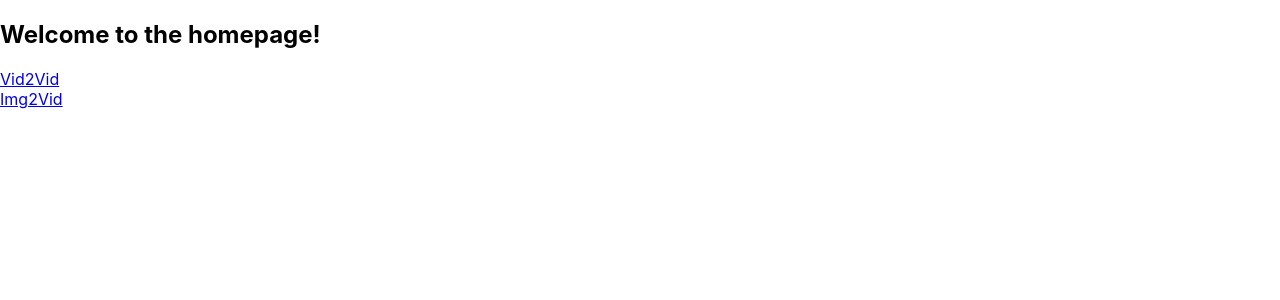
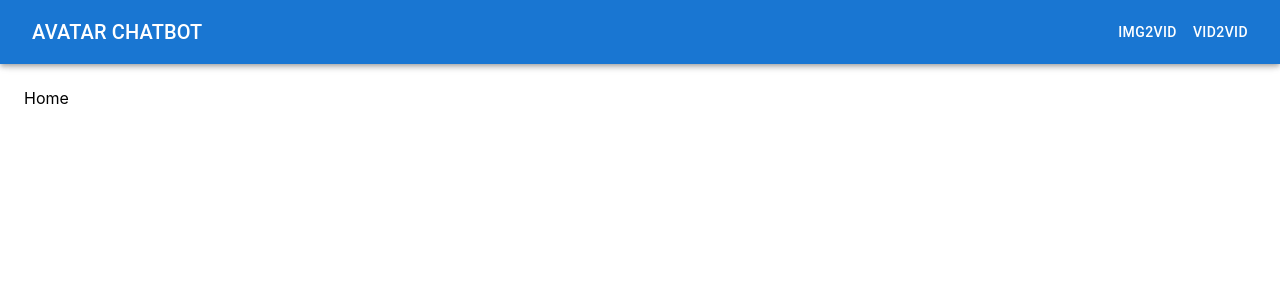
Before and after one commit to UoA-CARES-Student/AvatarChatBot, a React (Create React App) app in the folder client/: page / in a window 1280 px wide. Shown: the top 300 px of the page. Built offline with nearby package versions, Linux system fonts and the light colour scheme.

Commit message:
Cleaned up UI & move OpenAI api key into dotenv file (#13)

```diff
--- a/client/package.json
+++ b/client/package.json
@@ -4,6 +4,9 @@
   "private": true,
   "proxy": "http://10.104.144.222:5000",
   "dependencies": {
+    "@emotion/react": "^11.10.4",
+    "@emotion/styled": "^11.10.4",
+    "@mui/material": "^5.10.10",
     "@testing-library/jest-dom": "^5.16.4",
     "@testing-library/react": "^13.3.0",
     "@testing-library/user-event": "^13.5.0",
--- a/client/src/App.js
+++ b/client/src/App.js
@@ -1,23 +1,127 @@
 import './App.css';
-import React from 'react';
 import {
   Routes,
   Route,
+  Link
 } from "react-router-dom";
+import * as React from 'react';
+import PropTypes from 'prop-types';
+import AppBar from '@mui/material/AppBar';
+import Box from '@mui/material/Box';
+import Divider from '@mui/material/Divider';
+import Drawer from '@mui/material/Drawer';
+import IconButton from '@mui/material/IconButton';
+import List from '@mui/material/List';
+import ListItem from '@mui/material/ListItem';
+import ListItemButton from '@mui/material/ListItemButton';
+import ListItemText from '@mui/material/ListItemText';
+import Toolbar from '@mui/material/Toolbar';
+import Typography from '@mui/material/Typography';
+import Button from '@mui/material/Button';
 import Home from './pages/Home/Home';
 import Vid2Vid from './pages/Vid2Vid/Vid2Vid';
 import Img2Vid from './pages/Img2Vid/Img2Vid';
 
+const drawerWidth = 240;
+const navItems = ['Img2Img', 'Vid2Vid'];
 
-export const App = () => {
+function App(props) {
+  const { window } = props;
+  const [mobileOpen, setMobileOpen] = React.useState(false);
+
+  const handleDrawerToggle = () => {
+    setMobileOpen(!mobileOpen);
+  };
+
+  const drawer = (
+    <Box onClick={handleDrawerToggle} sx={{ textAlign: 'center' }}>
+      <Typography variant="h6" sx={{ my: 2 }}>
+        MUI
+      </Typography>
+      <Divider />
+      <List>
+        {navItems.map((item) => (
+          <ListItem key={item} disablePadding>
+            <ListItemButton sx={{ textAlign: 'center' }}>
+              <ListItemText primary={item} />
+            </ListItemButton>
+          </ListItem>
+        ))}
+      </List>
+    </Box>
+  );
+
+  const container = window !== undefined ? () => window().document.body : undefined;
+
   return (
-    <Routes>
-      <Route path="/" element={<Home />} />
-      <Route path="vid2vid" element={<Vid2Vid />} />
-      <Route path="img2vid" element={<Img2Vid />} />
-    </Routes>
+    <Box sx={{ display: 'flex' }}>
+      <AppBar component="nav">
+        <Toolbar>
+          <IconButton
+            color="inherit"
+            aria-label="open drawer"
+            edge="start"
+            onClick={handleDrawerToggle}
+            sx={{ mr: 2, display: { sm: 'none' } }}
+          >
+          </IconButton>
 
+          <Button key="img2vid" sx={{ flexGrow: 1, display: { xs: 'none', sm: 'block' } }} component={Link} to="/">
+            <Typography
+              variant="h6"
+              component="div"
+              sx={{ color: '#fff' }}
+            >
+            Avatar Chatbot
+            </Typography>
+          </Button>
+
+          <Box sx={{ display: { xs: 'none', sm: 'block' } } }>
+            <Button key="img2vid" sx={{ color: '#fff' }} component={Link} to="img2vid">
+              Img2Vid
+            </Button>
+
+            <Button key="vid2vid" sx={{ color: '#fff' }} component={Link} to="vid2vid">
+              Vid2Vid
+            </Button>
+
+
+          </Box>
+        </Toolbar>
+      </AppBar>
+
+
+      <Box component="nav">
+        <Drawer
+          container={container}
+          variant="temporary"
+          open={mobileOpen}
+          onClose={handleDrawerToggle}
+          ModalProps={{
+            keepMounted: true, // Better open performance on mobile.
+          }}
+          sx={{
+            display: { xs: 'block', sm: 'none' },
+            '& .MuiDrawer-paper': { boxSizing: 'border-box', width: drawerWidth },
+          }}
+        >
+          {drawer}
+        </Drawer>
+      </Box>
+      <Box component="main" sx={{ p: 3 }}>
+        <Toolbar />
+          <Routes>
+            <Route path="/" element={<Home />} />
+            <Route path="vid2vid" element={<Vid2Vid />} />
+            <Route path="img2vid" element={<Img2Vid />} />
+          </Routes>
+      </Box>
+    </Box>
   );
 }
 
+App.propTypes = {
+  window: PropTypes.func,
+};
+
 export default App;
--- a/client/src/pages/Home/Home.jsx
+++ b/client/src/pages/Home/Home.jsx
@@ -1,24 +1,12 @@
 import React, {useState} from 'react'
-
-import { Link } from "react-router-dom";
 
 const Home = ( ) => {
 
+
     return (
-
-    <>
-        <main>
-          <h2>Welcome to the homepage!</h2>
-        </main>
-
-        <nav>
-          <Link to="/vid2vid">Vid2Vid</Link>
-        </nav>
-
-        <nav>
-          <Link to="/img2vid">Img2Vid</Link>
-        </nav>
-      </>
+      <div>
+        Home
+      </div>
     )
 }
 
```
Also changed, not shown: 2 other files (tests, documents, lock files or other folders).
